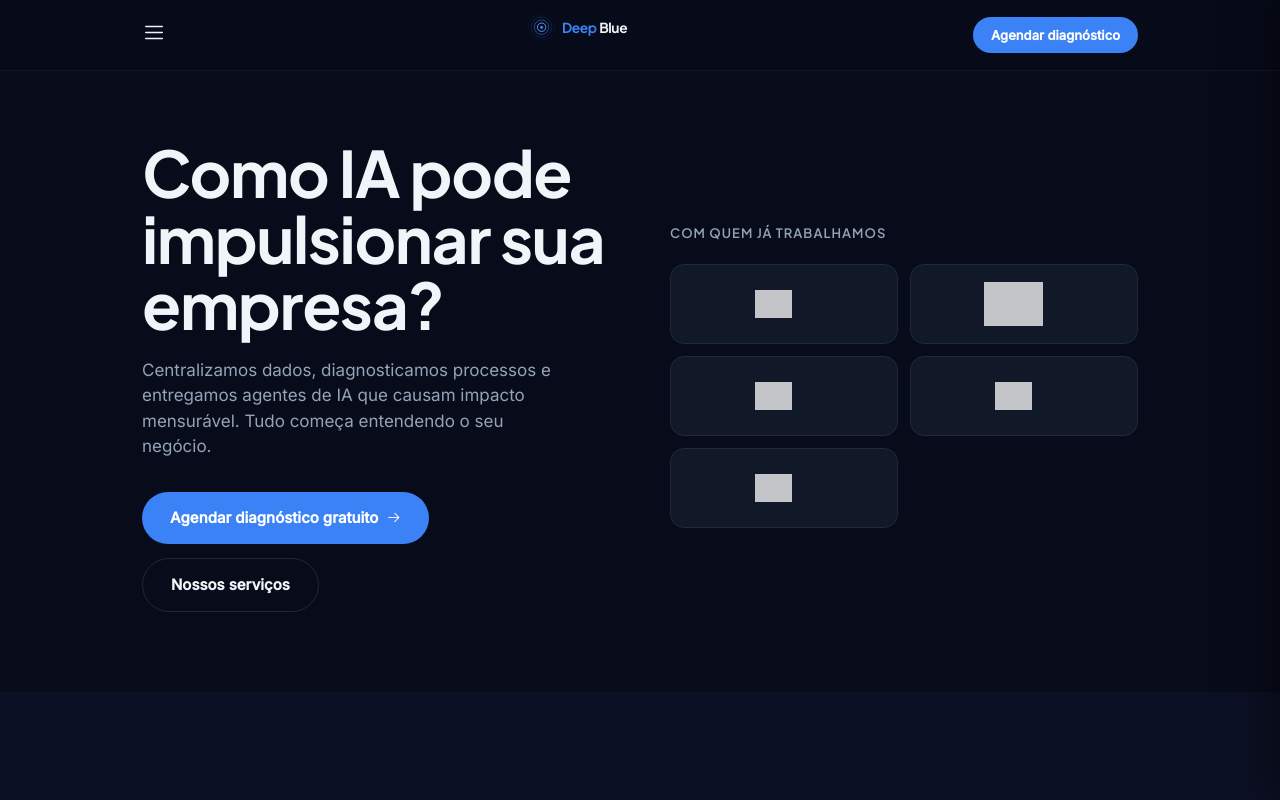
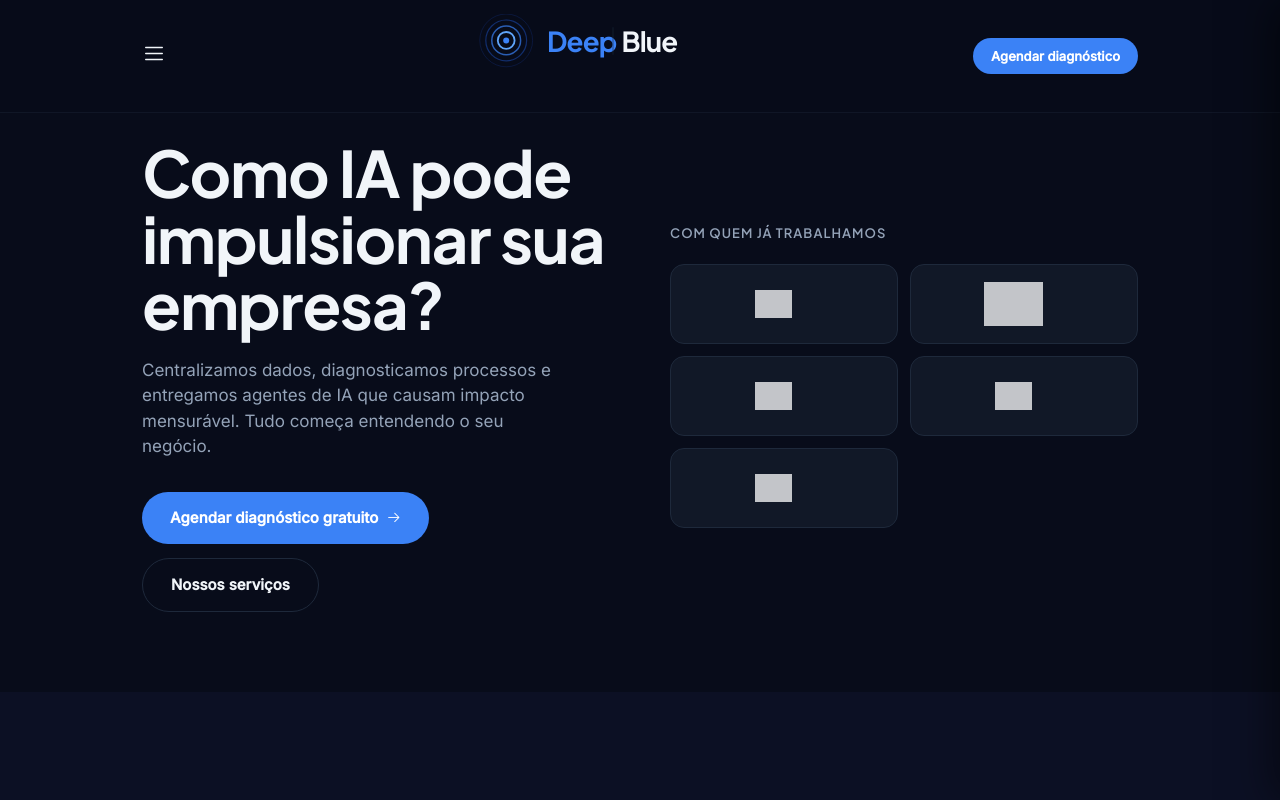
Before and after one commit to CidLucas/deepblue-site, a plain HTML site: page index.html in a window 1280 px wide. Shown: the top 800 px of the page. Drawn offline with nearby package versions, Linux system fonts and the light colour scheme; grey boxes are pictures that could not be loaded.

Commit message:
fix: logo Deep Blue 2x maior (84px)

```diff
--- a/index.html
+++ b/index.html
@@ -31,7 +31,7 @@ nav{position:fixed;top:0;left:0;right:0;z-index:50;background:rgba(8,12,26,.85);
 .nav-links a:hover{color:var(--text)}
 .nav-cta{background:var(--accent);color:#fff;padding:8px 18px;border-radius:999px;font-size:13px;font-weight:600;text-decoration:none;transition:background .2s}
 .nav-cta:hover{background:var(--ah);color:#fff}
-.nav-logo{height:42px;width:auto;flex-shrink:0}
+.nav-logo{height:84px;width:auto;flex-shrink:0}
 .footer-logo{height:32px;width:auto}
 .nav-toggle{display:none;all:unset;cursor:pointer;width:40px;height:40px;border-radius:8px;align-items:center;justify-content:center;color:var(--text);font-size:24px;transition:background .2s}
 .nav-toggle:hover{background:rgba(255,255,255,.06)}
```
